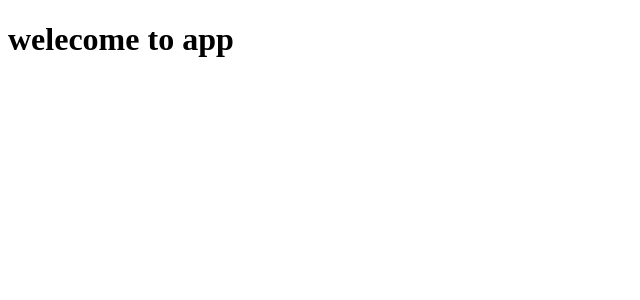
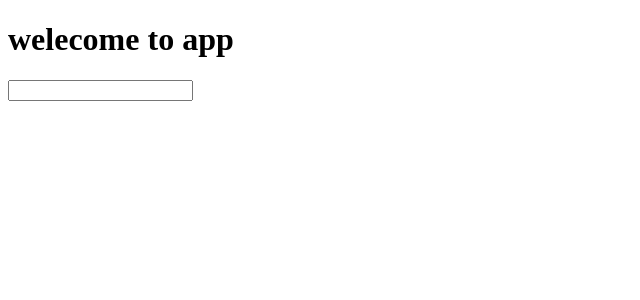
Before and after one commit to utsav9038/angular-practice, an Angular app: page / in a window 1280 px wide. Shown: the top 300 px of the page, without its empty margins (0-640 px from the left). Built offline with nearby package versions, Linux system fonts and the light colour scheme.

Commit message:
two way binding

```diff
--- a/src/app/app.component.html
+++ b/src/app/app.component.html
@@ -1 +1,4 @@
 <h1>welecome to app</h1>
+
+<input type="text" [(ngModel)]="name">
+<p>{{name}}</p>
--- a/src/app/app.component.ts
+++ b/src/app/app.component.ts
@@ -7,4 +7,6 @@ import { Component } from '@angular/core';
 })
 export class AppComponent {
   title = 'practice2';
+  name:any;
+
 }
--- a/src/app/app.module.ts
+++ b/src/app/app.module.ts
@@ -1,5 +1,7 @@
 import { NgModule } from '@angular/core';
 import { BrowserModule } from '@angular/platform-browser';
+
+import { FormsModule } from '@angular/forms';
 
 import { AppComponent } from './app.component';
 
@@ -8,7 +10,9 @@ import { AppComponent } from './app.component';
     AppComponent
   ],
   imports: [
-    BrowserModule
+    BrowserModule,
+    FormsModule
+
   ],
   providers: [],
   bootstrap: [AppComponent]
```
